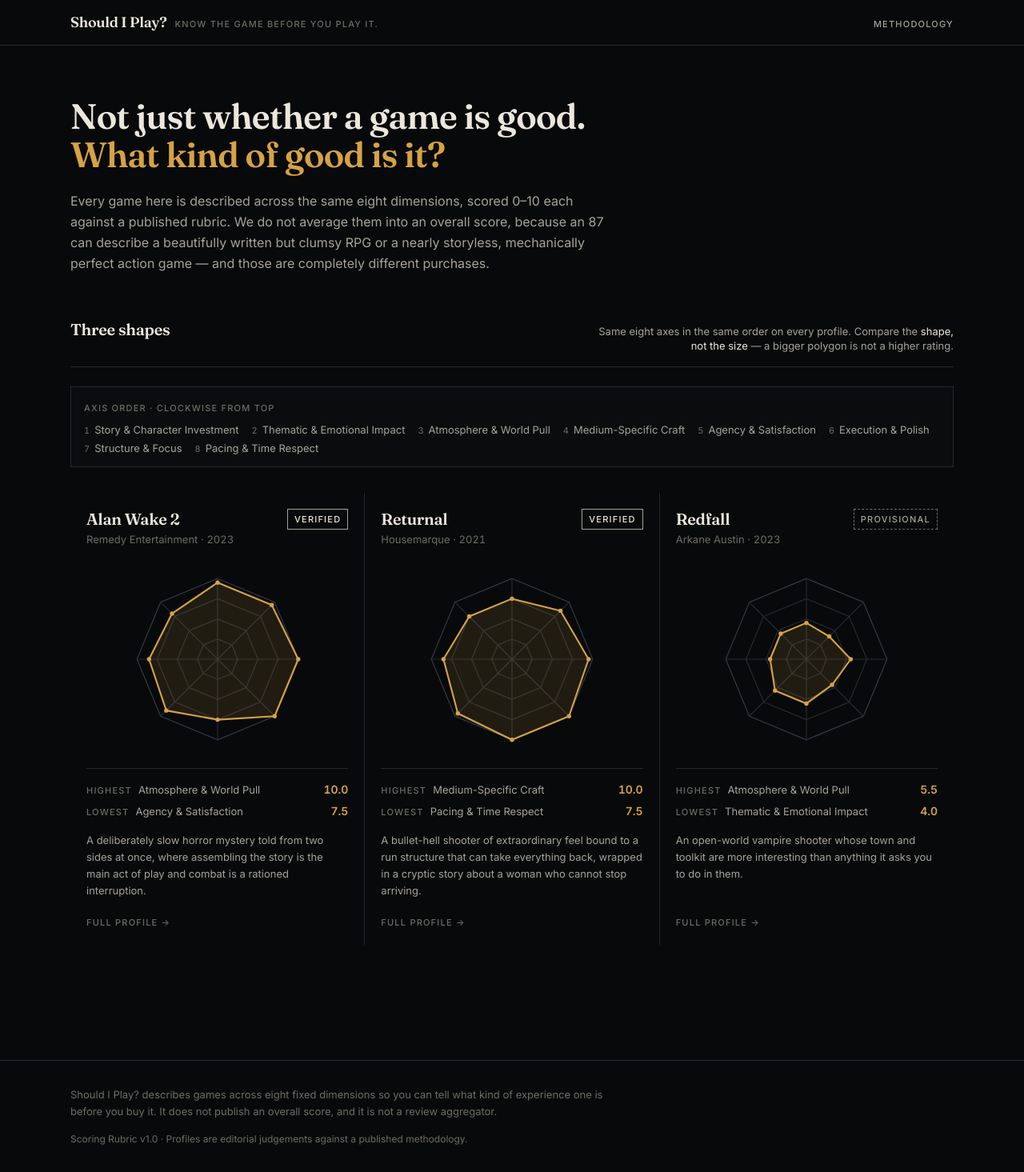
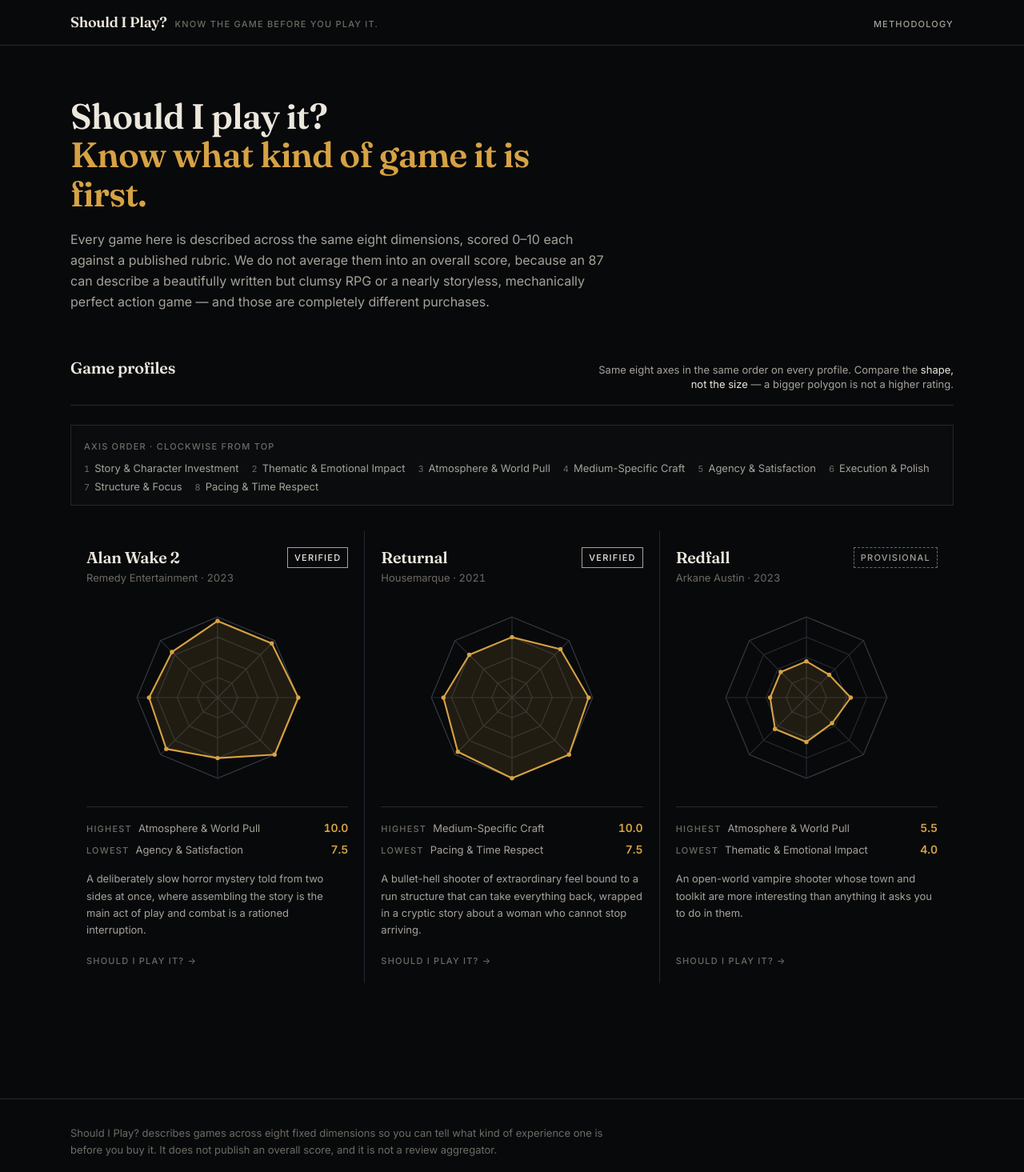
Before and after one commit to Bergertomas/game_profile, a Next.js app: page / in a window 1280 px wide. Shown: the top 1465 px of the page at 80% size. Built offline with nearby package versions, Linux system fonts and the light colour scheme.

Commit message:
Align home page copy with Should I Play brand

```diff
--- a/app/page.tsx
+++ b/app/page.tsx
@@ -20,9 +20,9 @@
     <div className="mx-auto max-w-6xl px-4 py-12 sm:px-6 sm:py-16">
       <section className="max-w-2xl">
         <h1 className="display text-[2rem] leading-[1.1] text-bone sm:text-[2.75rem]">
-          Not just whether a game is good.
+          Should I play it?
           <br />
-          <span className="text-brass">What kind of good is it?</span>
+          <span className="text-brass">Know what kind of game it is first.</span>
         </h1>
         <p className="mt-5 text-base leading-relaxed text-bone-dim">
           Every game here is described across the same eight dimensions, scored
@@ -36,7 +36,7 @@
       <section aria-labelledby="catalog-heading" className="mt-14">
         <div className="flex flex-wrap items-baseline justify-between gap-x-6 gap-y-2 border-b border-line pb-4">
           <h2 id="catalog-heading" className="display text-xl text-bone">
-            Three shapes
+            Game profiles
           </h2>
           <p className="max-w-md text-[0.8125rem] leading-snug text-bone-dim sm:text-right">
             Same eight axes in the same order on every profile. Compare the{" "}
@@ -129,7 +129,7 @@
       </p>
 
       <span className="label-micro mt-auto inline-block pt-5 text-bone-faint transition-colors group-hover:text-brass">
-        Full profile →
+        Should I play it? →
       </span>
     </Link>
   );
```
